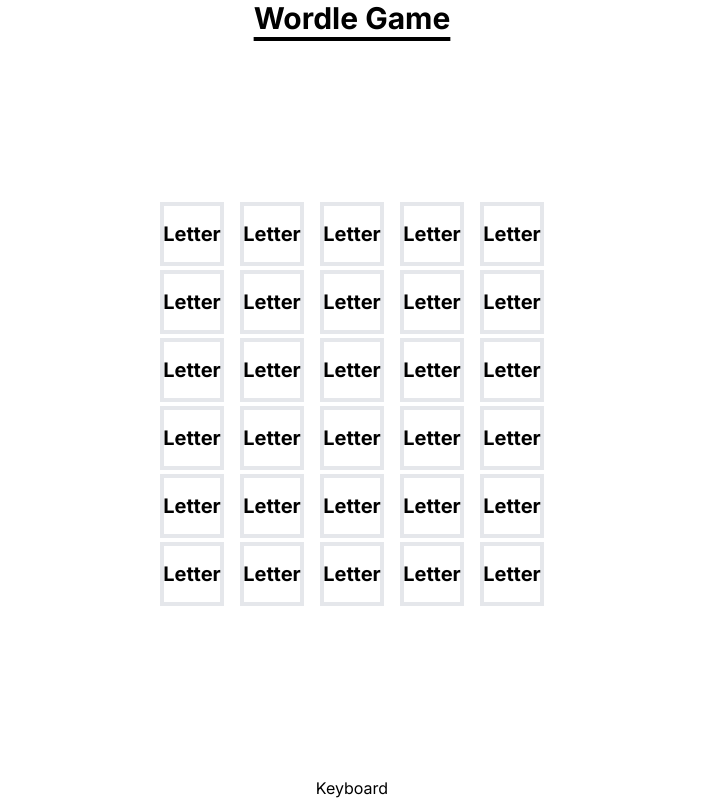
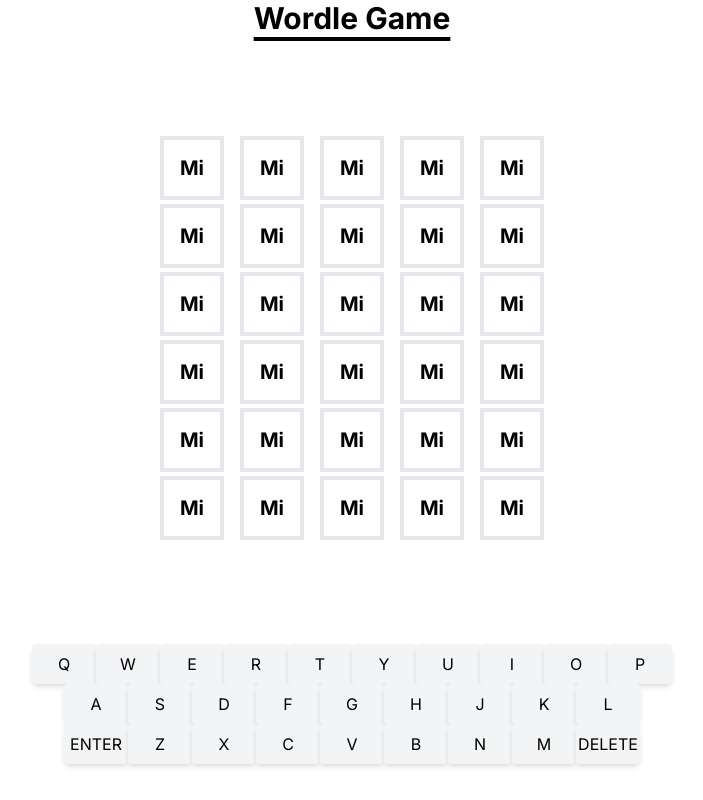
Before and after one commit to YaSLiZhe/wordleReact, a Next.js app: page / in a window 1280 px wide. Shown: the whole page, without its empty margins (288-991 px from the left). Built offline with nearby package versions, Linux system fonts and the light colour scheme.

Commit message:
day1 add virtualBoard and typein

```diff
--- a/src/app/page.jsx
+++ b/src/app/page.jsx
@@ -1,7 +1,15 @@
+'use client';
+
 import Board from '@/components/Board';
 import Keyboard from '@/components/Keyboard';
+import { boardDefault } from '@/components/Words';
+import { createContext, useState } from 'react';
+
+export const AppContext = createContext();
 
 export default function Page() {
+  const [board, setBoard] = useState(boardDefault);
+  const [currAttempt, setCurrAttempt] = useState({ attempt: 0, letterPos: 0 });
   return (
     <div className="flex flex-col items-center justify-between min-h-screen">
       <nav className="text-center">
@@ -9,8 +17,12 @@
           Wordle Game
         </h1>
       </nav>
-      <Board />
-      <Keyboard />
+      <AppContext.Provider
+        value={{ board, setBoard, currAttempt, setCurrAttempt }}
+      >
+        <Board />
+        <Keyboard />
+      </AppContext.Provider>
     </div>
   );
 }
--- a/src/components/Board.jsx
+++ b/src/components/Board.jsx
@@ -1,11 +1,9 @@
 'use client';
 
 import React, { useState } from 'react';
-import { boardDefault } from './Words';
 import Letter from './Letter';
 
 function Board() {
-  const [board, setBoard] = useState(boardDefault);
   return (
     <div className="flex flex-col items-center justify-center">
       {/* Each row of the board */}
--- /dev/null
+++ b/src/components/Key.jsx
@@ -0,0 +1,35 @@
+import React, { useContext } from 'react';
+import { AppContext } from '@/app/page';
+
+function Key({ keyVal }) {
+  const { board, setBoard, currAttempt, setCurrAttempt } =
+    useContext(AppContext);
+  const selectLetter = () => {
+    if (keyVal == 'ENTER') {
+      if (currAttempt.letterPos !== 5) return;
+      setCurrAttempt({ attempt: currAttempt.attempt + 1, letterPos: 0 });
+    } else if (keyVal === 'DELETE') {
+      if (currAttempt.letterPos === 0) return;
+      const newBoard = [...board];
+      newBoard[currAttempt.attempt][currAttempt.letterPos - 1] = '';
+      setBoard(newBoard);
+      setCurrAttempt({ ...currAttempt, letterPos: currAttempt.letterPos - 1 });
+    } else {
+      if (currAttempt.letterPos > 4) return;
+      const newBoard = [...board];
+      newBoard[currAttempt.attempt][currAttempt.letterPos] = keyVal;
+      setBoard(newBoard);
+      setCurrAttempt({ ...currAttempt, letterPos: currAttempt.letterPos + 1 });
+    }
+  };
+  return (
+    <div
+      className="flex items-center justify-center w-16 h-10 bg-gray-100 rounded shadow-md hover:bg-gray-300 active:bg-gray-400 active:shadow-inner"
+      onClick={selectLetter}
+    >
+      {keyVal}
+    </div>
+  );
+}
+
+export default Key;
--- a/src/components/Keyboard.jsx
+++ b/src/components/Keyboard.jsx
@@ -1,9 +1,34 @@
 'use client';
 
 import React from 'react';
+import Key from './Key';
 
 function Keyboard() {
-  return <div>Keyboard</div>;
+  const key1 = 'qwertyuiop'.toUpperCase().split('');
+  const key2 = 'asdfghjkl'.toUpperCase().split('');
+  const key3 = 'zxcvbnm'.toUpperCase().split('');
+  return (
+    <div className="mb-9 flex flex-col items-center justify-center">
+      {/* Three line of keyboard */}
+      <div className="flex">
+        {key1.map((key) => (
+          <Key keyVal={key} />
+        ))}
+      </div>
+      <div className="flex">
+        {key2.map((key) => (
+          <Key keyVal={key} />
+        ))}
+      </div>
+      <div className="flex">
+        <Key keyVal={'ENTER'} />
+        {key3.map((key) => (
+          <Key keyVal={key} />
+        ))}
+        <Key keyVal={'DELETE'} />
+      </div>
+    </div>
+  );
 }
 
 export default Keyboard;
--- a/src/components/Letter.jsx
+++ b/src/components/Letter.jsx
@@ -1,9 +1,12 @@
-import React from 'react';
+import React, { useContext } from 'react';
+import { AppContext } from '@/app/page';
 
 function Letter({ letterPos, attemptVal }) {
+  const { board } = useContext(AppContext);
+  const letter = board[attemptVal][letterPos];
   return (
     <div className="w-16 h-16 border-4 text-xl font-bold text-center flex items-center justify-center mx-2">
-      Letter
+      {letter}
     </div>
   );
 }
--- a/src/components/Words.js
+++ b/src/components/Words.js
@@ -1,3 +1,3 @@
 export const boardDefault = Array(6)
   .fill()
-  .map(() => Array(5).fill(''));
+  .map(() => Array(5).fill('Mi'));
```
